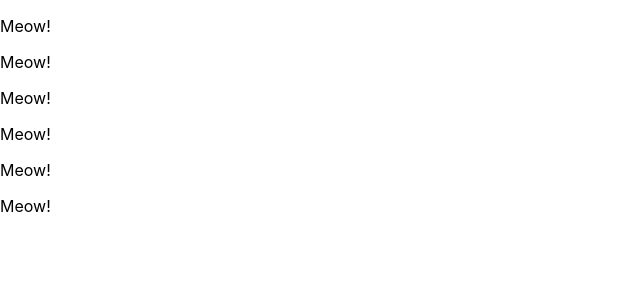
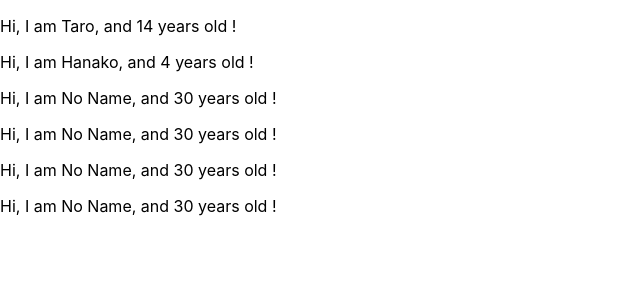
Before and after one commit to TakuroSugahara/plactice-react, a React (Create React App) app: page / in a window 1280 px wide. Shown: the top 300 px of the page, without its empty margins (0-640 px from the left). Built offline with nearby package versions, Linux system fonts and the light colour scheme.

Commit message:
learn props of component

```diff
--- a/src/App.js
+++ b/src/App.js
@@ -1,33 +1,39 @@
 import React from 'react';
 
-// function App() {
-// return (
-// <div>
-// <label htmlFor="bar">bar</label>
-// <input
-// type="text"
-// onChange={e => {
-// console.log('clicked input ');
-// }}
-// />
-// </div>
-// );
-// }
-
 const App = () => {
+  const profiles = [
+    {
+      name: 'Taro',
+      age: 14,
+    },
+    {
+      name: 'Hanako',
+      age: 4,
+    },
+    {},
+    {},
+    {},
+    {},
+  ];
   return (
     <div>
-      <Cat />
-      <Cat />
-      <Cat />
-      <Cat />
-      <Cat />
-      <Cat />
+      {profiles.map((p, i) => {
+        return <User name={p.name} age={p.age} key={i} />;
+      })}
     </div>
   );
 };
-const Cat = () => {
-  return <p>Meow!</p>;
+const User = props => {
+  return (
+    <p>
+      Hi, I am {props.name}, and {props.age} years old !
+    </p>
+  );
+};
+
+User.defaultProps = {
+  name: 'No Name',
+  age: 30,
 };
 
 export default App;
```
